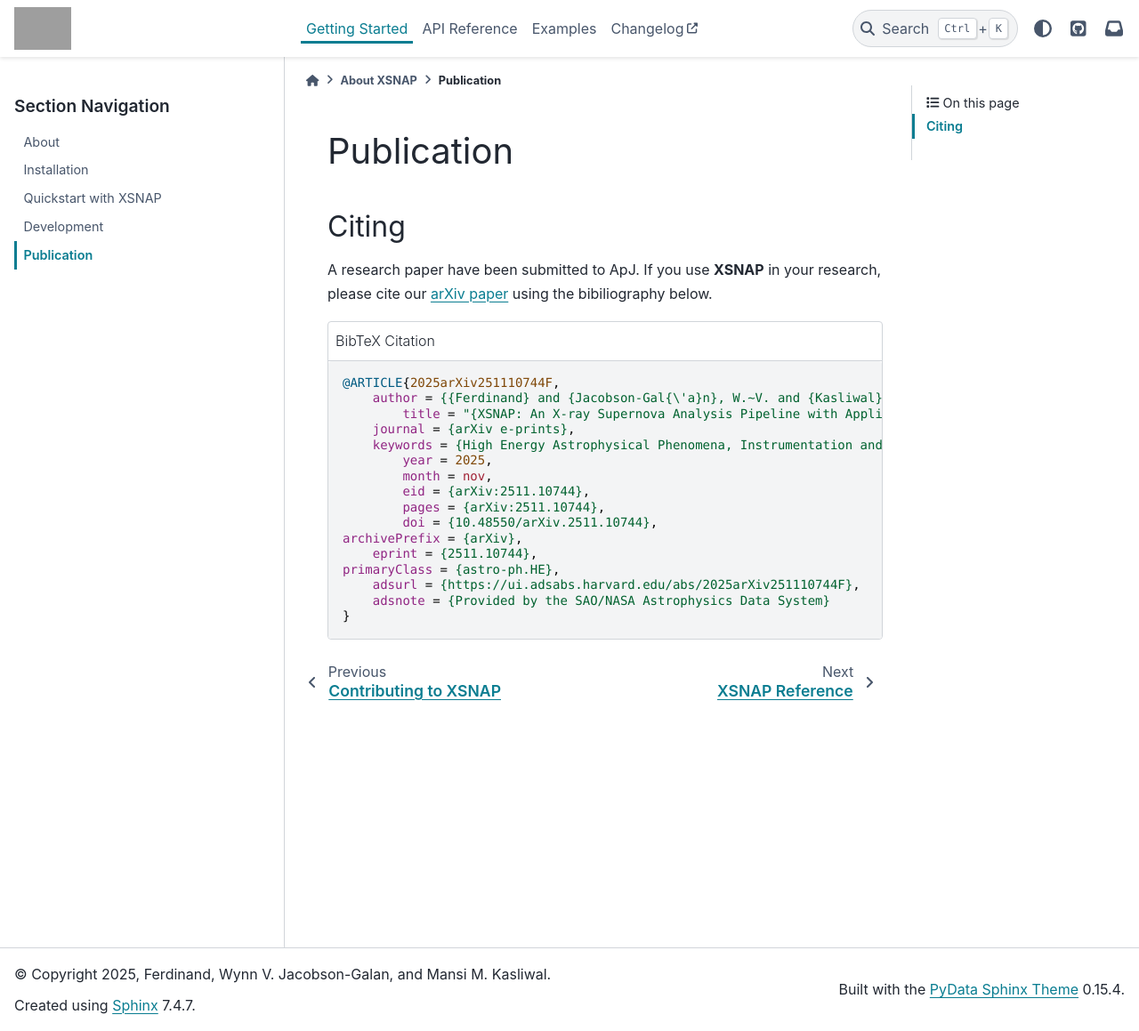
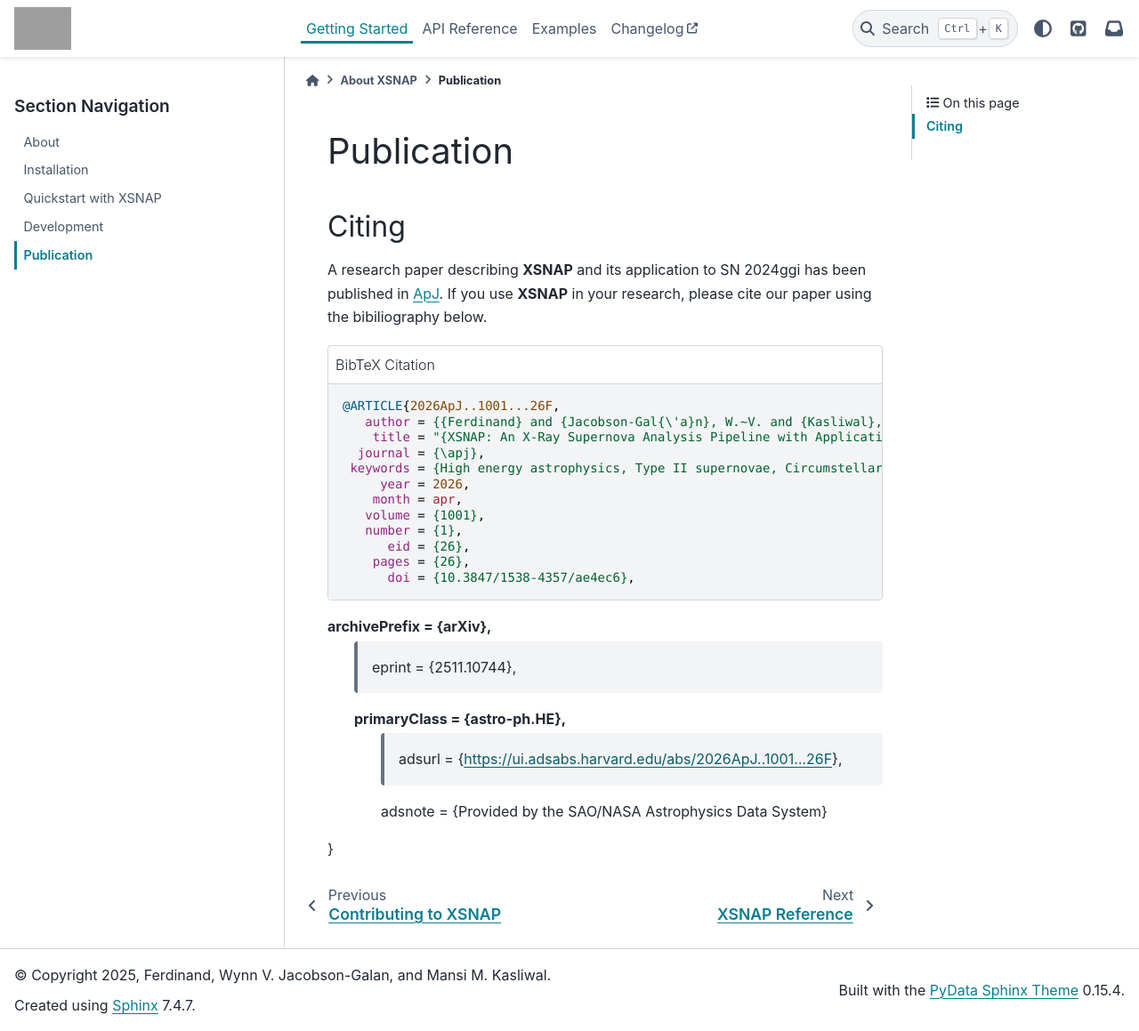
Before and after one commit to fercananything/XSNAP, a Sphinx documentation site: the page built from docs/about/publication.rst, in a window 1280 px wide and 1159 px high. Shown: the whole window at 89% size. Built offline with Sphinx 7.4.7 and the PyData theme 0.15.4, drawn with Linux system fonts in a browser that asks for light colours; pages that are not in the unit, such as notebooks, are missing from menus; grey boxes are pictures that could not be loaded.

Commit message:
Update publication.rst

```diff
--- a/docs/about/publication.rst
+++ b/docs/about/publication.rst
@@ -8,24 +8,26 @@ Publication
 Citing
 ============
 
-A research paper have been submitted to ApJ. If you use **XSNAP** in your research, please cite our `arXiv paper <https://arxiv.org/abs/2511.10744>`__ using the bibiliography below.
+A research paper describing **XSNAP** and its application to SN 2024ggi has been published in `ApJ <https://doi.org/10.3847/1538-4357/ae4ec6>`_. If you use **XSNAP** in your research, please cite our paper using the bibiliography below.
 
 .. code-block:: bibtex
     :caption: BibTeX Citation
 
-    @ARTICLE{2025arXiv251110744F,
-        author = {{Ferdinand} and {Jacobson-Gal{\'a}n}, W.~V. and {Kasliwal}, M.~M. and {Zimmerman}, Erez A.},
-            title = "{XSNAP: An X-ray Supernova Analysis Pipeline with Application to the Type II Supernova 2024ggi}",
-        journal = {arXiv e-prints},
-        keywords = {High Energy Astrophysical Phenomena, Instrumentation and Methods for Astrophysics, Solar and Stellar Astrophysics},
-            year = 2025,
-            month = nov,
-            eid = {arXiv:2511.10744},
-            pages = {arXiv:2511.10744},
-            doi = {10.48550/arXiv.2511.10744},
-    archivePrefix = {arXiv},
-        eprint = {2511.10744},
-    primaryClass = {astro-ph.HE},
-        adsurl = {https://ui.adsabs.harvard.edu/abs/2025arXiv251110744F},
-        adsnote = {Provided by the SAO/NASA Astrophysics Data System}
-    }
+    @ARTICLE{2026ApJ..1001...26F,
+       author = {{Ferdinand} and {Jacobson-Gal{\'a}n}, W.~V. and {Kasliwal}, M.~M. and {Zimmerman}, Erez A.},
+        title = "{XSNAP: An X-Ray Supernova Analysis Pipeline with Application to the Type II Supernova 2024ggi}",
+      journal = {\apj},
+     keywords = {High energy astrophysics, Type II supernovae, Circumstellar matter, X-ray astronomy, Astronomy software, Open source software, 739, 1731, 241, 1810, 1855, 1866, High Energy Astrophysical Phenomena, Instrumentation and Methods for Astrophysics, Solar and Stellar Astrophysics},
+         year = 2026,
+        month = apr,
+       volume = {1001},
+       number = {1},
+          eid = {26},
+        pages = {26},
+          doi = {10.3847/1538-4357/ae4ec6},
+archivePrefix = {arXiv},
+       eprint = {2511.10744},
+ primaryClass = {astro-ph.HE},
+       adsurl = {https://ui.adsabs.harvard.edu/abs/2026ApJ..1001...26F},
+      adsnote = {Provided by the SAO/NASA Astrophysics Data System}
+}
```
